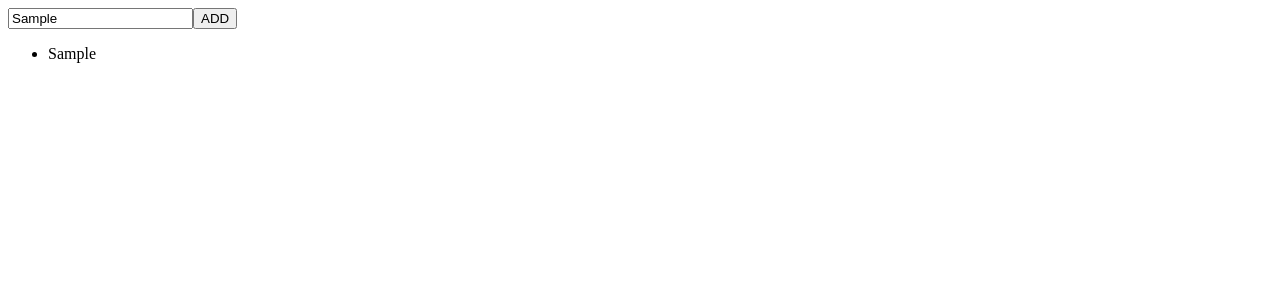
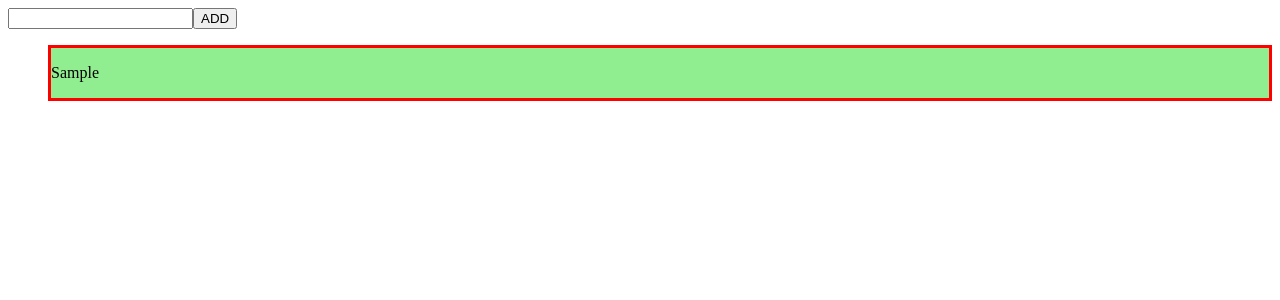
Before and after one commit to IlyaKukharchuk/todoApp, a React (Vite) app: page / in a window 1280 px wide. Both pictures are taken after typing "Sample" into the empty fields and a click on the button "ADD". Shown: the top 300 px of the page. Built offline with nearby package versions, Linux system fonts and the light colour scheme.

Commit message:
add some css to todos elements

```diff
--- a/src/App.jsx
+++ b/src/App.jsx
@@ -8,6 +8,7 @@ export default function App() {
   function handleSubmit(e) {
     e.preventDefault();
     setTodos(todos.concat(todo));
+    setTodo("");
   }
   return (
     <div className="App">
--- a/src/components/Todo.jsx
+++ b/src/components/Todo.jsx
@@ -1,8 +1,16 @@
 export default function Todo({ value }) {
   return (
     <>
-      {value.map((item, index) => (
-        <li key={index}>{item}</li>
+      {value.map((item) => (
+        <div
+          style={{
+            border: "3px solid red",
+            margin: "10px 0",
+            background: "lightgreen",
+          }}
+        >
+          <p>{item}</p>
+        </div>
       ))}
     </>
   );
```
